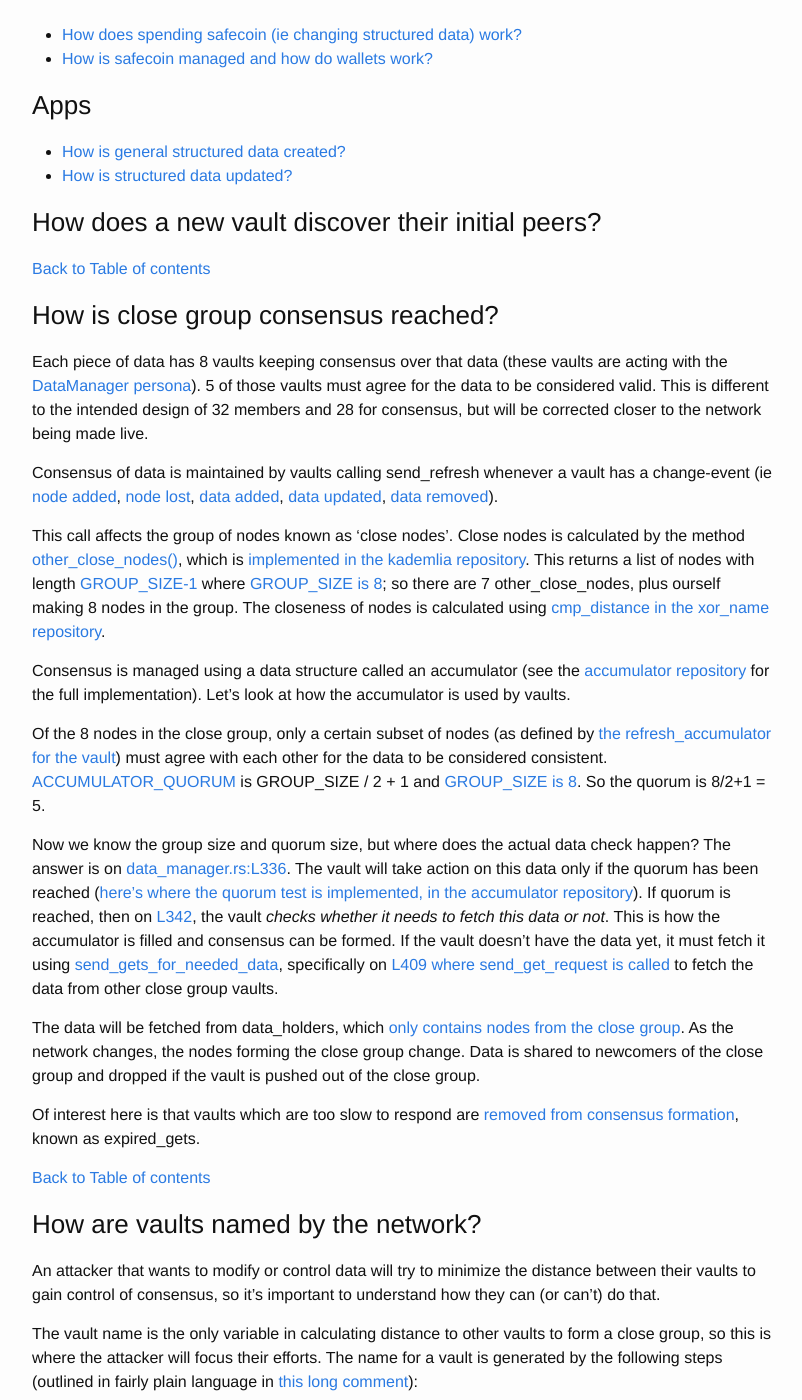
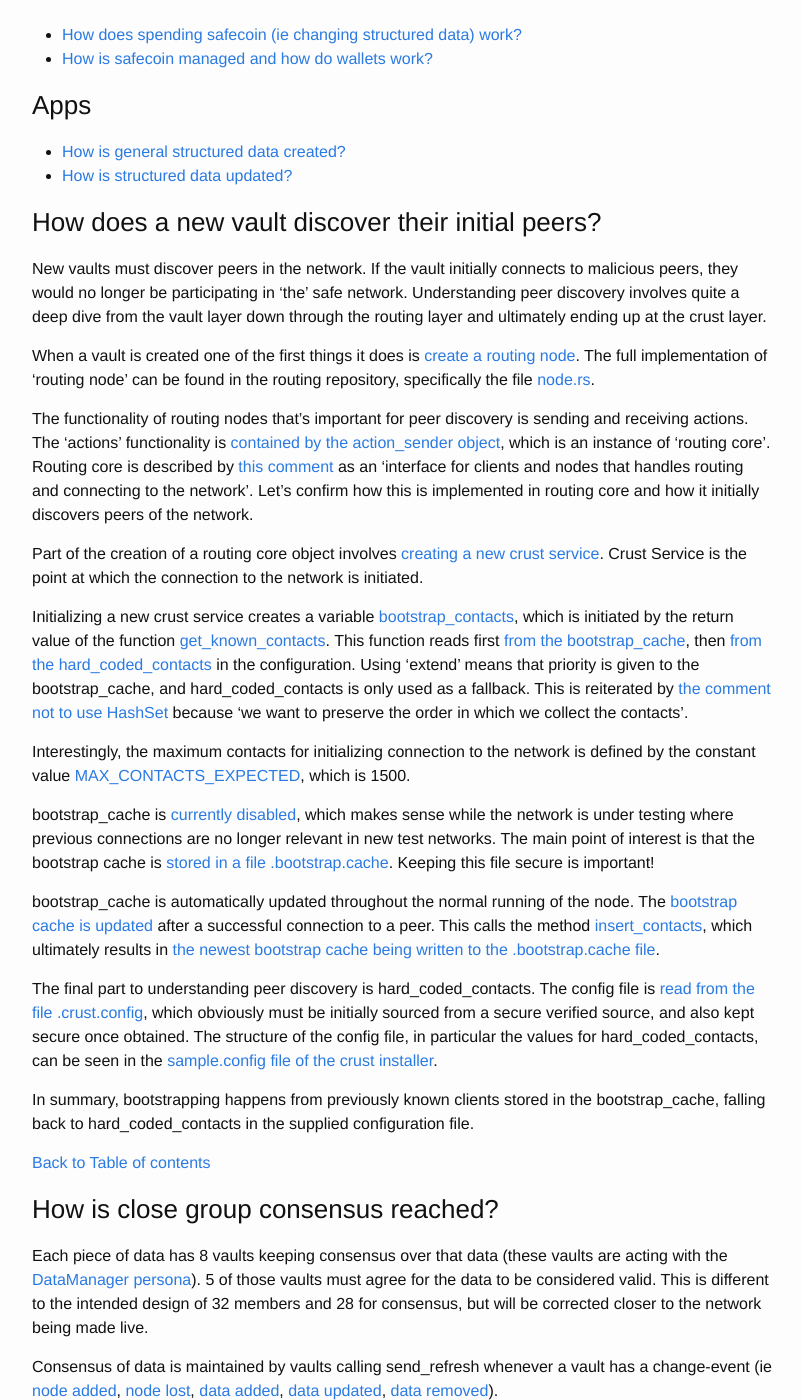
Before and after one commit to safe-network-explained/safe-network-explained.github.io, a Jekyll site: the page built from _posts/2016-05-10-safe-network-implementation-explained-in-plain-language.markdown, in a window 1280 px wide and 1400 px high, scrolled down 1116 px. Shown: the whole window, without its empty margins (238-1040 px from the left). Built offline with Jekyll 4.4.1, drawn with Linux system fonts in a browser that asks for light colours.

Commit message:
Peer discovery content

```diff
--- a/_posts/2016-05-10-safe-network-implementation-explained-in-plain-language.markdown
+++ b/_posts/2016-05-10-safe-network-implementation-explained-in-plain-language.markdown
@@ -57,6 +57,26 @@ These questions are particularly about the *operation* of the safe network, as i
 </ul>
 
 ### How does a new vault discover their initial peers? {#new-vault-peer-discovery}
+
+New vaults must discover peers in the network. If the vault initially connects to malicious peers, they would no longer be participating in 'the' safe network. Understanding peer discovery involves quite a deep dive from the vault layer down through the routing layer and ultimately ending up at the crust layer.
+
+When a vault is created one of the first things it does is [create a routing node](https://github.com/maidsafe/safe_vault/blob/85fb34dbca35f64c85bbef01f76bab0fc4dcd797/src/vault.rs#L58). The full implementation of 'routing node' can be found in the routing repository, specifically the file [node.rs](https://github.com/maidsafe/routing/blob/a8ee5ce4ba6356830ce2f38675773fcedc3da13b/src/node.rs).
+
+The functionality of routing nodes that's important for peer discovery is sending and receiving actions. The 'actions' functionality is [contained by the action_sender object](https://github.com/maidsafe/routing/blob/a8ee5ce4ba6356830ce2f38675773fcedc3da13b/src/node.rs#L69), which is an instance of 'routing core'. Routing core is described by [this comment](https://github.com/maidsafe/routing/blob/a8ee5ce4ba6356830ce2f38675773fcedc3da13b/src/core.rs#L146) as an 'interface for clients and nodes that handles routing and connecting to the network'. Let's confirm how this is implemented in routing core and how it initially discovers peers of the network.
+
+Part of the creation of a routing core object involves [creating a new crust service](https://github.com/maidsafe/routing/blob/a8ee5ce4ba6356830ce2f38675773fcedc3da13b/src/core.rs#L269). Crust Service is the point at which the connection to the network is initiated.
+
+Initializing a new crust service creates a variable [bootstrap_contacts](https://github.com/maidsafe/crust/blob/d73e34ca806f13dd15a7bcad19d6feb653536f09/src/service.rs#L180), which is initiated by the return value of the function [get_known_contacts](https://github.com/maidsafe/crust/blob/d73e34ca806f13dd15a7bcad19d6feb653536f09/src/bootstrap.rs#L138). This function reads first [from the bootstrap_cache](https://github.com/maidsafe/crust/blob/d73e34ca806f13dd15a7bcad19d6feb653536f09/src/bootstrap.rs#L150), then [from the hard_coded_contacts](https://github.com/maidsafe/crust/blob/d73e34ca806f13dd15a7bcad19d6feb653536f09/src/bootstrap.rs#L153) in the configuration. Using 'extend' means that priority is given to the bootstrap_cache, and hard_coded_contacts is only used as a fallback. This is reiterated by [the comment not to use HashSet](https://github.com/maidsafe/crust/blob/d73e34ca806f13dd15a7bcad19d6feb653536f09/src/bootstrap.rs#L161) because 'we want to preserve the order in which we collect the contacts'.
+
+Interestingly, the maximum contacts for initializing connection to the network is defined by the constant value [MAX_CONTACTS_EXPECTED](https://github.com/maidsafe/crust/blob/d73e34ca806f13dd15a7bcad19d6feb653536f09/src/bootstrap.rs#L44), which is 1500.
+
+bootstrap_cache is [currently disabled](https://github.com/maidsafe/crust/blob/d73e34ca806f13dd15a7bcad19d6feb653536f09/src/bootstrap_handler.rs#L26), which makes sense while the network is under testing where previous connections are no longer relevant in new test networks. The main point of interest is that the bootstrap cache is [stored in a file .bootstrap.cache](https://github.com/maidsafe/crust/blob/d73e34ca806f13dd15a7bcad19d6feb653536f09/src/bootstrap_handler.rs#L109). Keeping this file secure is important!
+
+bootstrap_cache is automatically updated throughout the normal running of the node. The [bootstrap cache is updated](https://github.com/maidsafe/crust/blob/d73e34ca806f13dd15a7bcad19d6feb653536f09/src/service.rs#L387) after a successful connection to a peer. This calls the method [insert_contacts](https://github.com/maidsafe/crust/blob/d73e34ca806f13dd15a7bcad19d6feb653536f09/src/bootstrap_handler.rs#L58), which ultimately results in [the newest bootstrap cache being written to the .bootstrap.cache file](https://github.com/maidsafe/crust/blob/d73e34ca806f13dd15a7bcad19d6feb653536f09/src/bootstrap_handler.rs#L103).
+
+The final part to understanding peer discovery is hard_coded_contacts. The config file is [read from the file .crust.config](https://github.com/maidsafe/crust/blob/d73e34ca806f13dd15a7bcad19d6feb653536f09/src/config_handler.rs#L80), which obviously must be initially sourced from a secure verified source, and also kept secure once obtained. The structure of the config file, in particular the values for hard_coded_contacts, can be seen in the [sample.config file of the crust installer](https://github.com/maidsafe/crust/blob/d73e34ca806f13dd15a7bcad19d6feb653536f09/installer/sample.config).
+
+In summary, bootstrapping happens from previously known clients stored in the bootstrap_cache, falling back to hard_coded_contacts in the supplied configuration file.
 
 [Back to Table of contents](#new-vault-peer-discovery_toc)
 
```
